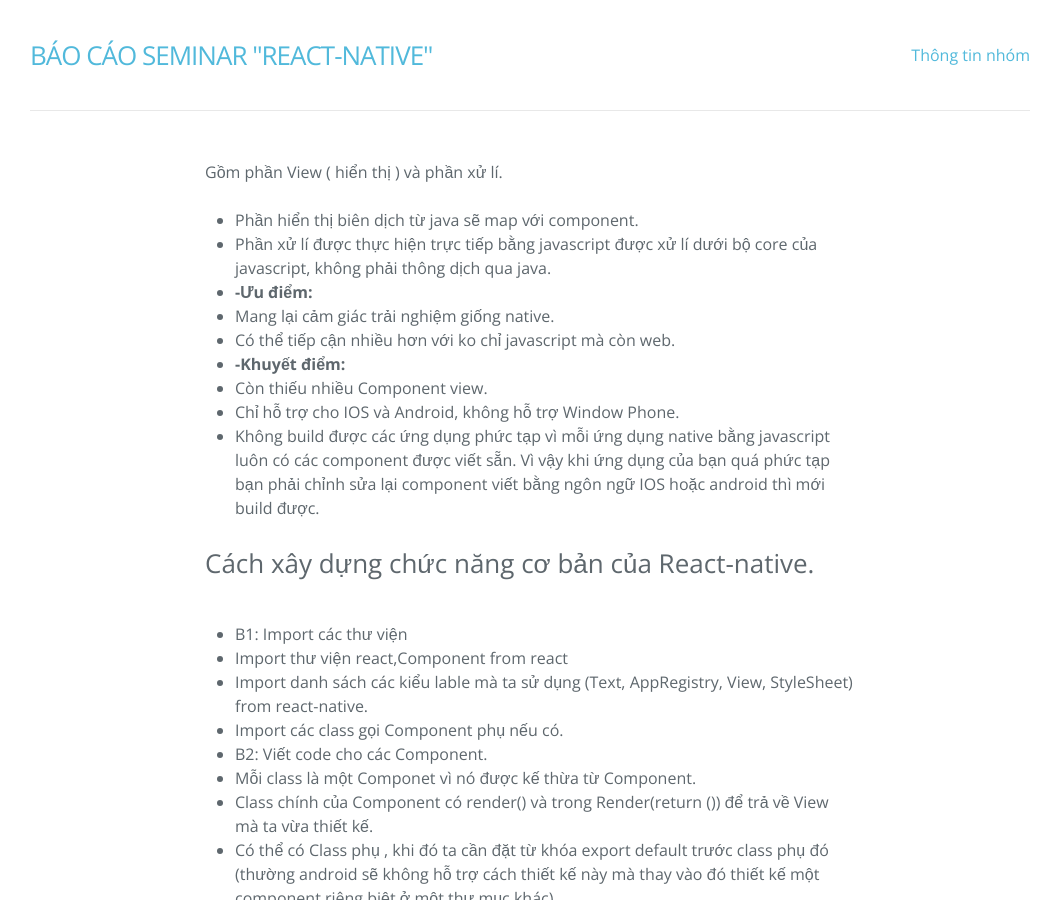
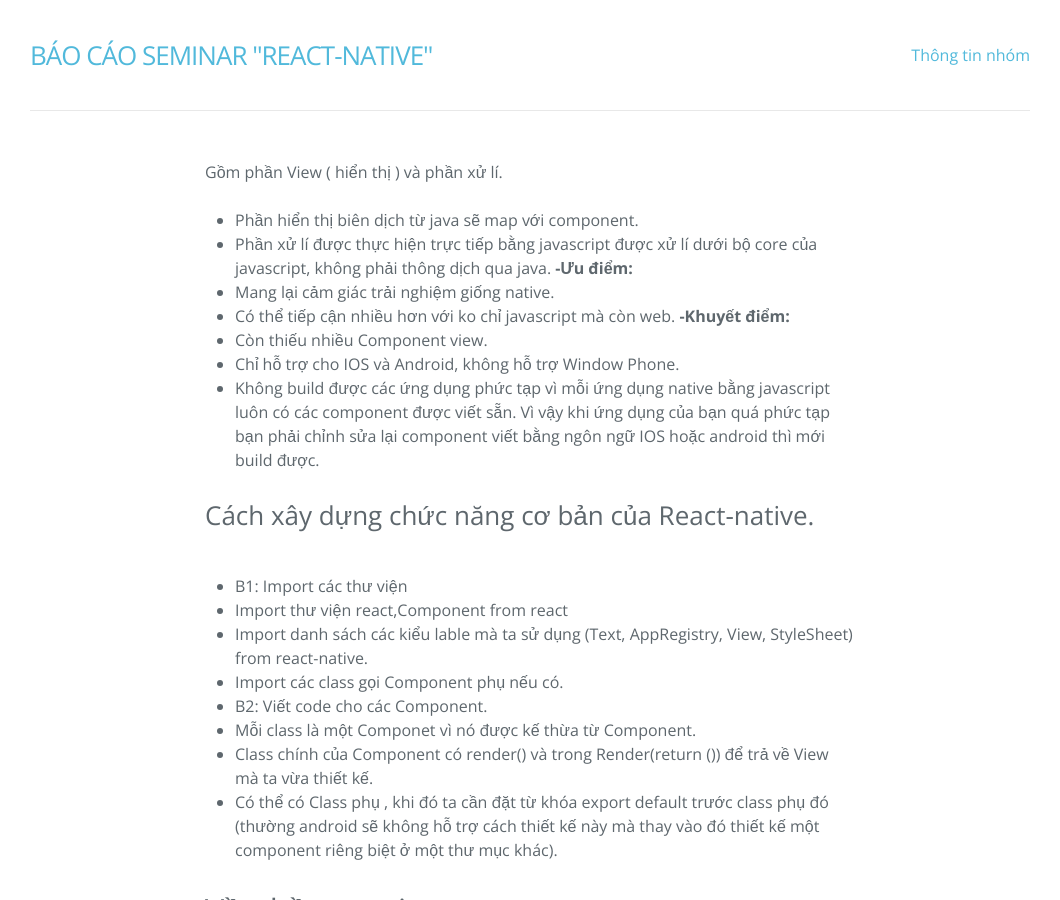
Before and after one commit to kietluu007/kietluu007.github.io, a Jekyll site: the page built from _posts/2015-12-18-welcome-to-jekyll.markdown, in a window 1280 px wide and 900 px high, scrolled down 578 px. Shown: the whole window, without its empty margins (110-1170 px from the left). Built offline with Jekyll 4.4.1, drawn with Linux system fonts in a browser that asks for light colours; nearby versions of some CDN libraries.

Commit message:
my first Github page

```diff
--- a/_posts/2015-12-18-welcome-to-jekyll.markdown
+++ b/_posts/2015-12-18-welcome-to-jekyll.markdown
@@ -18,10 +18,10 @@
   * Phần hiển thị biên dịch từ java sẽ map với component.
   * Phần xử lí được thực hiện trực tiếp bằng javascript được xử lí dưới bộ core của
   javascript, không phải thông dịch qua java.
- * **-Ưu điểm:**
+**-Ưu điểm:**
   * Mang lại cảm giác trải nghiệm giống native.
   * Có thể tiếp cận nhiều hơn với ko chỉ javascript mà còn web.
- * **-Khuyết điểm:**
+**-Khuyết điểm:**
   * Còn thiếu nhiều Component view.
   * Chỉ hỗ trợ cho IOS và Android, không hỗ trợ Window Phone.
   * Không build được các ứng dụng phức tạp vì mỗi ứng dụng native  bằng javascript luôn có các component được viết sẵn. Vì vậy khi ứng dụng của bạn quá phức tạp bạn phải chỉnh sửa lại component  viết bằng ngôn ngữ IOS hoặc android thì mới build được.
```
